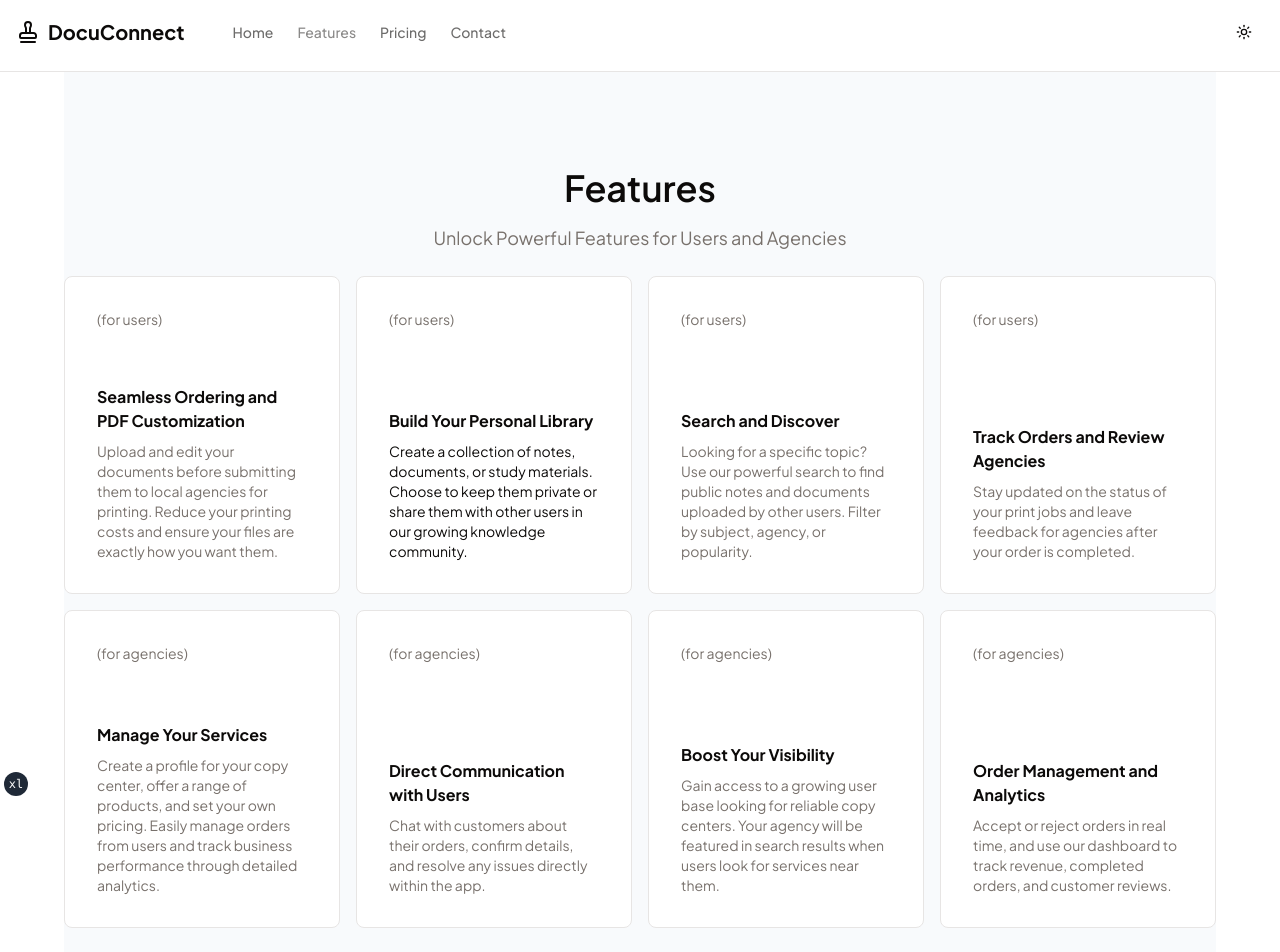
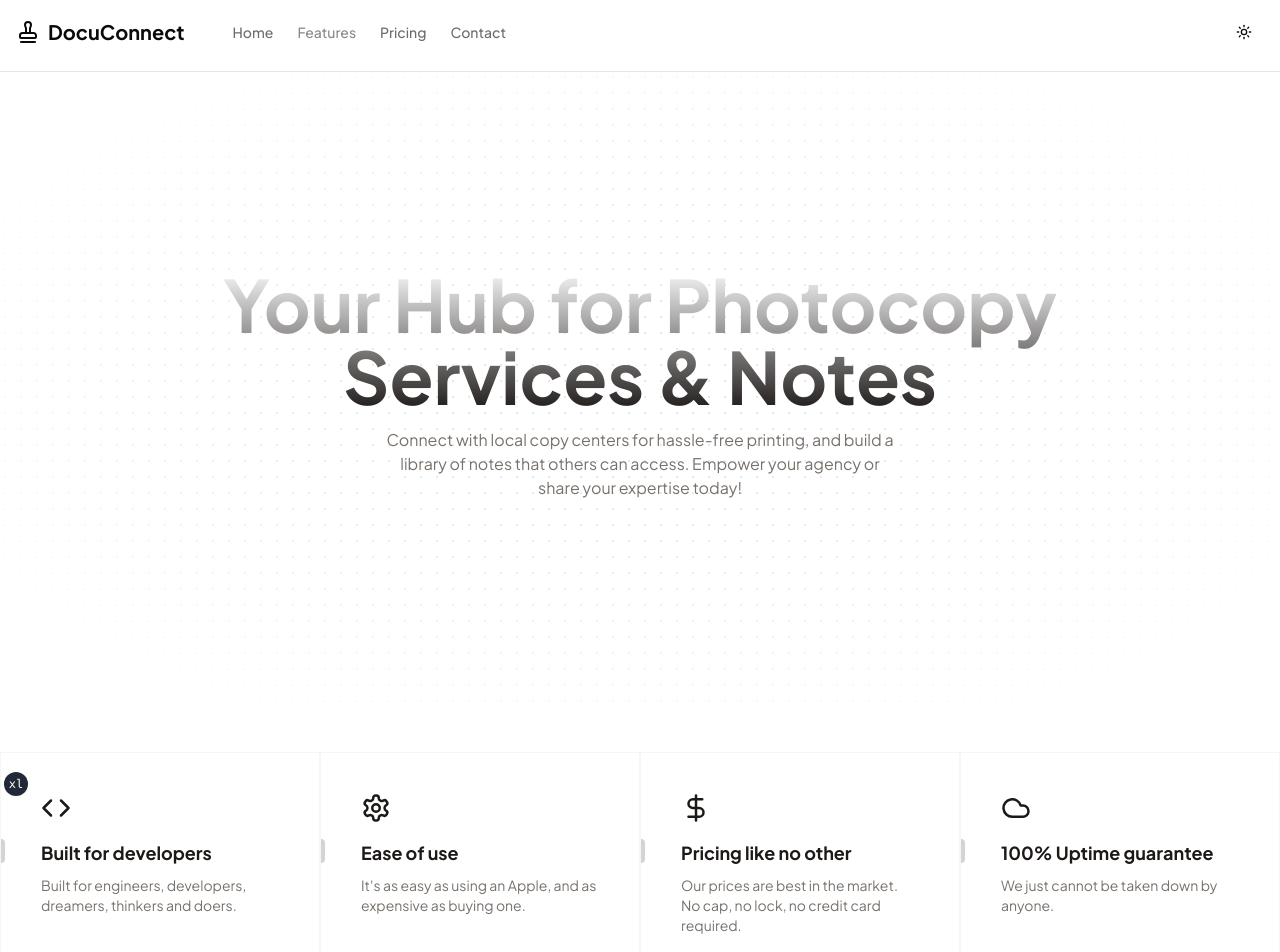
Before and after one commit to deu-graduation-project/docu-connect-frontend, a Next.js app: page / in a window 1280 px wide. Shown: the top 952 px of the page. Built offline with nearby package versions, Linux system fonts and the light colour scheme.

Commit message:
new features, hero section (not finished).

```diff
--- a/package.json
+++ b/package.json
@@ -13,10 +13,13 @@
     "@radix-ui/react-dialog": "^1.1.2",
     "@radix-ui/react-dropdown-menu": "^2.1.2",
     "@radix-ui/react-slot": "^1.1.0",
+    "@tailwindcss/forms": "^0.5.9",
     "class-variance-authority": "^0.7.0",
     "clsx": "^2.1.1",
+    "framer-motion": "^11.11.9",
     "lucide-react": "^0.453.0",
-    "next": "14.2.15",
+    "mini-svg-data-uri": "^1.4.4",
+    "next": "canary",
     "next-themes": "^0.3.0",
     "react": "^18",
     "react-dom": "^18",
--- a/src/app/(marketing)/page.tsx
+++ b/src/app/(marketing)/page.tsx
@@ -1,13 +1,15 @@
 import React from "react";
 import FAQSection from "@/components/faq";
 import FeaturesSection from "@/components/features";
+import HeroSection from "@/components/hero";
 type Props = {};
 
 export default function IndexPage({}: Props) {
   return (
-    <div className="  max-w-7xl mx-auto ">
+    <div className=" relative max-w-7xl mx-auto ">
+      <HeroSection />
       <FeaturesSection />
-      <div className="max-w-4xl mx-auto py-8">
+      <div className="mx-auto py-8">
         <FAQSection />
       </div>
     </div>
--- a/src/components/faq.tsx
+++ b/src/components/faq.tsx
@@ -11,7 +11,7 @@ type Props = {};
 
 export default function FAQSection({}: Props) {
   return (
-    <div>
+    <div className="px-6">
       <h1 className="  text-3xl font-semibold text-center pb-4">
         Frequently Asked Questions
       </h1>
--- a/src/components/features.tsx
+++ b/src/components/features.tsx
@@ -1,144 +1,99 @@
-import React from "react";
+import {
+  Code,
+  DollarSign,
+  Cloud,
+  Users,
+  HelpCircle,
+  Shield,
+  Heart,
+  Settings,
+} from "lucide-react";
+import { cn } from "@/lib/utils";
 
-type Props = {};
+export default function FeaturesSection() {
+  const features = [
+    {
+      title: "Built for developers",
+      description:
+        "Built for engineers, developers, dreamers, thinkers and doers.",
+      icon: <Code size={30} className="text-primary" />,
+    },
+    {
+      title: "Ease of use",
+      description:
+        "It's as easy as using an Apple, and as expensive as buying one.",
+      icon: <Settings size={30} className="text-primary" />,
+    },
+    {
+      title: "Pricing like no other",
+      description:
+        "Our prices are best in the market. No cap, no lock, no credit card required.",
+      icon: <DollarSign size={30} className="text-primary" />,
+    },
+    {
+      title: "100% Uptime guarantee",
+      description: "We just cannot be taken down by anyone.",
+      icon: <Cloud size={30} className="text-primary" />,
+    },
+    {
+      title: "Multi-tenant Architecture",
+      description:
+        "You can simply share passwords instead of buying new seats.",
+      icon: <Users size={30} className="text-primary" />,
+    },
+    {
+      title: "24/7 Customer Support",
+      description:
+        "We are available 100% of the time. At least our AI Agents are.",
+      icon: <HelpCircle size={30} className="text-primary" />,
+    },
+    {
+      title: "Money back guarantee",
+      description:
+        "If you don't like EveryAI, we will convince you to like us.",
+      icon: <Shield size={30} className="text-primary" />,
+    },
+    {
+      title: "And everything else",
+      description: "I just ran out of copy ideas. Accept my sincere apologies.",
+      icon: <Heart size={30} className="text-primary" />,
+    },
+  ];
 
-export default function FeaturesSection({}: Props) {
   return (
-    <div>
-      <section
-        id="features"
-        className="container max-w-6xl  mx-auto space-y-6 bg-slate-50 py-8 dark:bg-transparent md:py-12 lg:py-24"
-      >
-        <div className="mx-auto flex max-w-[58rem] flex-col items-center space-y-4 text-center">
-          <h1 className="  text-4xl font-semibold text-center ">Features</h1>
-
-          <p className="max-w-[85%] leading-normal text-muted-foreground sm:text-lg sm:leading-7">
-            Unlock Powerful Features for Users and Agencies
+    <div className="grid grid-cols-1 md:grid-cols-2 lg:grid-cols-4 relative z-10 py-10 max-w-7xl mx-auto">
+      {features.map((feature, index) => (
+        <div
+          key={feature.title}
+          className={cn(
+            "flex flex-col border  lg:border-r py-10 relative group/feature  border-secondary",
+            (index === 0 || index === 4) &&
+              "lg:border-l dark:border-neutral-800",
+            index < 4 && "lg:border-b border-secondary",
+            (index === 6 || index === 7) && "border-b-0 lg:border-b",
+            (index === 0 || index === 1) && "border-t-0 lg:border-t"
+          )}
+        >
+          {index < 4 && (
+            <div className="opacity-0 group-hover/feature:opacity-100 transition duration-200 absolute inset-0 h-full w-full bg-gradient-to-t from-neutral-100 dark:from-neutral-800 to-transparent pointer-events-none" />
+          )}
+          {index >= 4 && (
+            <div className="opacity-0 group-hover/feature:opacity-100 transition duration-200 absolute inset-0 h-full w-full bg-gradient-to-b from-neutral-100 dark:from-neutral-800 to-transparent pointer-events-none" />
+          )}
+          <div className="mb-4 relative z-10 px-10 text-primary ">
+            {feature.icon}
+          </div>
+          <div className="text-lg font-bold mb-2 relative z-10 px-10">
+            <div className="absolute left-0 inset-y-0 h-6 group-hover/feature:h-8 w-1 rounded-tr-full rounded-br-full bg-neutral-300 dark:bg-neutral-700 group-hover/feature:bg-muted-foreground transition-all duration-200 origin-center" />
+            <span className="group-hover/feature:translate-x-2 transition duration-200 inline-block text-primary">
+              {feature.title}
+            </span>
+          </div>
+          <p className="text-sm  text-muted-foreground  max-w-xs relative z-10 px-10">
+            {feature.description}
           </p>
         </div>
-        <div className="mx-auto grid justify-between   gap-4 sm:grid-cols-2 max-w-[95vw]  md:grid-cols-3 lg:grid-cols-4">
-          <div className="relative overflow-hidden  rounded-lg border bg-background p-2">
-            <div className="flex h-[300px] flex-col justify-between rounded-md p-6">
-              <p className="text-sm text-muted-foreground"> {"(for users)"}</p>
-              <div className="space-y-2">
-                <h3 className="font-bold">
-                  Seamless Ordering and PDF Customization
-                </h3>
-                <p className="text-sm text-muted-foreground">
-                  Upload and edit your documents before submitting them to local
-                  agencies for printing. Reduce your printing costs and ensure
-                  your files are exactly how you want them.
-                </p>
-              </div>
-            </div>
-          </div>
-          <div className="relative overflow-hidden rounded-lg border bg-background p-2">
-            <div className="flex h-[300px] flex-col justify-between rounded-md p-6">
-              <p className="text-sm text-muted-foreground"> {"(for users)"}</p>
-
-              <div className="space-y-2">
-                <h3 className="font-bold">Build Your Personal Library</h3>
-                <p className="text-sm">
-                  Create a collection of notes, documents, or study materials.
-                  Choose to keep them private or share them with other users in
-                  our growing knowledge community.
-                </p>
-              </div>
-            </div>
-          </div>
-          <div className="relative overflow-hidden rounded-lg border bg-background p-2">
-            <div className="flex h-[300px] flex-col justify-between rounded-md p-6">
-              <p className="text-sm text-muted-foreground"> {"(for users)"}</p>
-
-              <div className="space-y-2">
-                <h3 className="font-bold">Search and Discover</h3>
-                <p className="text-sm text-muted-foreground">
-                  Looking for a specific topic? Use our powerful search to find
-                  public notes and documents uploaded by other users. Filter by
-                  subject, agency, or popularity.
-                </p>
-              </div>
-            </div>
-          </div>
-          <div className="relative overflow-hidden rounded-lg border bg-background p-2">
-            <div className="flex h-[300px] flex-col justify-between rounded-md p-6">
-              <p className="text-sm text-muted-foreground"> {"(for users)"}</p>
-
-              <div className="space-y-2">
-                <h3 className="font-bold">Track Orders and Review Agencies</h3>
-                <p className="text-sm text-muted-foreground">
-                  Stay updated on the status of your print jobs and leave
-                  feedback for agencies after your order is completed.
-                </p>
-              </div>
-            </div>
-          </div>
-          <div className="relative overflow-hidden rounded-lg border bg-background p-2">
-            <div className="flex h-[300px] flex-col justify-between rounded-md p-6">
-              <p className="text-sm text-muted-foreground">
-                {" "}
-                {"(for agencies)"}
-              </p>
-
-              <div className="space-y-2">
-                <h3 className="font-bold">Manage Your Services</h3>
-                <p className="text-sm text-muted-foreground">
-                  Create a profile for your copy center, offer a range of
-                  products, and set your own pricing. Easily manage orders from
-                  users and track business performance through detailed
-                  analytics.
-                </p>
-              </div>
-            </div>
-          </div>
-          <div className="relative overflow-hidden rounded-lg border bg-background p-2">
-            <div className="flex h-[300px] flex-col justify-between rounded-md p-6">
-              <p className="text-sm text-muted-foreground">
-                {" "}
-                {"(for agencies)"}
-              </p>
-              <div className="space-y-2">
-                <h3 className="font-bold">Direct Communication with Users</h3>
-                <p className="text-sm text-muted-foreground">
-                  Chat with customers about their orders, confirm details, and
-                  resolve any issues directly within the app.{" "}
-                </p>
-              </div>
-            </div>
-          </div>
-          <div className="relative overflow-hidden rounded-lg border bg-background p-2">
-            <div className="flex h-[300px] flex-col justify-between rounded-md p-6">
-              <p className="text-sm text-muted-foreground">
-                {" "}
-                {"(for agencies)"}
-              </p>
-              <div className="space-y-2">
-                <h3 className="font-bold">Boost Your Visibility</h3>
-                <p className="text-sm text-muted-foreground">
-                  Gain access to a growing user base looking for reliable copy
-                  centers. Your agency will be featured in search results when
-                  users look for services near them.
-                </p>
-              </div>
-            </div>
-          </div>
-          <div className="relative overflow-hidden rounded-lg border bg-background p-2">
-            <div className="flex h-[300px] flex-col justify-between rounded-md p-6">
-              <p className="text-sm text-muted-foreground">
-                {" "}
-                {"(for agencies)"}
-              </p>
-              <div className="space-y-2">
-                <h3 className="font-bold">Order Management and Analytics</h3>
-                <p className="text-sm text-muted-foreground">
-                  Accept or reject orders in real time, and use our dashboard to
-                  track revenue, completed orders, and customer reviews.
-                </p>
-              </div>
-            </div>
-          </div>
-        </div>
-      </section>
+      ))}
     </div>
   );
 }
--- /dev/null
+++ b/src/components/hero.tsx
@@ -0,0 +1,22 @@
+import React from "react";
+import { cn } from "@/lib/utils";
+import { Spotlight } from "./ui/spotlight";
+
+export default function HeroSection() {
+  return (
+    <div className="h-[25rem] lg:h-[40rem] w-full  rounded-md flex md:items-center    dark:bg-dot-white/[0.2] bg-dot-black/[0.2] md:justify-center antialiased  relative overflow-hidden">
+      <div className="absolute pointer-events-none inset-0 flex items-center justify-center bg-background  [mask-image:radial-gradient(ellipse_at_center,transparent_20%,currentColor)]"></div>
+
+      <div className=" p-4 max-w-6xl z-20  mx-auto relative   w-full pt-20 md:pt-0">
+        <h1 className="text-4xl md:text-6xl lg:text-7xl font-bold text-center bg-clip-text text-transparent bg-gradient-to-b from-neutral-50 to-primary bg-opacity-50">
+          Your Hub for Photocopy Services & Notes
+        </h1>
+        <p className="mt-4 font-normal text-base text-muted-foreground max-w-lg text-center mx-auto">
+          Connect with local copy centers for hassle-free printing, and build a
+          library of notes that others can access. Empower your agency or share
+          your expertise today!
+        </p>
+      </div>
+    </div>
+  );
+}
--- /dev/null
+++ b/src/components/ui/spotlight.tsx
@@ -0,0 +1,56 @@
+import React from "react";
+import { cn } from "@/lib/utils";
+
+type SpotlightProps = {
+  className?: string;
+  fill?: string;
+};
+
+export const Spotlight = ({ className, fill }: SpotlightProps) => {
+  return (
+    <svg
+      className={cn(
+        "animate-spotlight pointer-events-none absolute z-[1]  h-[169%] w-[138%] lg:w-[84%] opacity-0",
+        className
+      )}
+      xmlns="http://www.w3.org/2000/svg"
+      viewBox="0 0 3787 2842"
+      fill="none"
+    >
+      <g filter="url(#filter)">
+        <ellipse
+          cx="1924.71"
+          cy="273.501"
+          rx="1924.71"
+          ry="273.501"
+          transform="matrix(-0.822377 -0.568943 -0.568943 0.822377 3631.88 2291.09)"
+          fill={fill || "white"}
+          fillOpacity="0.21"
+        ></ellipse>
+      </g>
+      <defs>
+        <filter
+          id="filter"
+          x="0.860352"
+          y="0.838989"
+          width="3785.16"
+          height="2840.26"
+          filterUnits="userSpaceOnUse"
+          colorInterpolationFilters="sRGB"
+        >
+          <feFlood floodOpacity="0" result="BackgroundImageFix"></feFlood>
+          <feBlend
+            mode="normal"
+            in="SourceGraphic"
+            in2="BackgroundImageFix"
+            result="shape"
+          ></feBlend>
+          <feGaussianBlur
+            stdDeviation="151"
+            result="effect1_foregroundBlur_1065_8"
+          ></feGaussianBlur>
+        </filter>
+      </defs>
+    </svg>
+  );
+};
--- a/tailwind.config.ts
+++ b/tailwind.config.ts
@@ -1,5 +1,12 @@
 import type { Config } from "tailwindcss";
 import tailwindAnimate from "tailwindcss-animate";
+import tailwindForms from "@tailwindcss/forms";
+import svgToDataUri from "mini-svg-data-uri";
+const colors = require("tailwindcss/colors");
+const {
+  default: flattenColorPalette,
+} = require("tailwindcss/lib/util/flattenColorPalette");
+
 const config: Config = {
   darkMode: ["class"],
   content: [
@@ -10,76 +17,113 @@ const config: Config = {
   theme: {
     extend: {
       colors: {
-  			background: 'hsl(var(--background))',
-  			foreground: 'hsl(var(--foreground))',
+        background: "hsl(var(--background))",
+        foreground: "hsl(var(--foreground))",
         card: {
-  				DEFAULT: 'hsl(var(--card))',
-  				foreground: 'hsl(var(--card-foreground))'
+          DEFAULT: "hsl(var(--card))",
+          foreground: "hsl(var(--card-foreground))",
         },
         popover: {
-  				DEFAULT: 'hsl(var(--popover))',
-  				foreground: 'hsl(var(--popover-foreground))'
+          DEFAULT: "hsl(var(--popover))",
+          foreground: "hsl(var(--popover-foreground))",
         },
         primary: {
-  				DEFAULT: 'hsl(var(--primary))',
-  				foreground: 'hsl(var(--primary-foreground))'
+          DEFAULT: "hsl(var(--primary))",
+          foreground: "hsl(var(--primary-foreground))",
         },
         secondary: {
-  				DEFAULT: 'hsl(var(--secondary))',
-  				foreground: 'hsl(var(--secondary-foreground))'
+          DEFAULT: "hsl(var(--secondary))",
+          foreground: "hsl(var(--secondary-foreground))",
         },
         muted: {
-  				DEFAULT: 'hsl(var(--muted))',
-  				foreground: 'hsl(var(--muted-foreground))'
+          DEFAULT: "hsl(var(--muted))",
+          foreground: "hsl(var(--muted-foreground))",
         },
         accent: {
-  				DEFAULT: 'hsl(var(--accent))',
-  				foreground: 'hsl(var(--accent-foreground))'
+          DEFAULT: "hsl(var(--accent))",
+          foreground: "hsl(var(--accent-foreground))",
         },
         destructive: {
-  				DEFAULT: 'hsl(var(--destructive))',
-  				foreground: 'hsl(var(--destructive-foreground))'
+          DEFAULT: "hsl(var(--destructive))",
+          foreground: "hsl(var(--destructive-foreground))",
         },
-  			border: 'hsl(var(--border))',
-  			input: 'hsl(var(--input))',
-  			ring: 'hsl(var(--ring))',
+        border: "hsl(var(--border))",
+        input: "hsl(var(--input))",
+        ring: "hsl(var(--ring))",
         chart: {
-  				'1': 'hsl(var(--chart-1))',
-  				'2': 'hsl(var(--chart-2))',
-  				'3': 'hsl(var(--chart-3))',
-  				'4': 'hsl(var(--chart-4))',
-  				'5': 'hsl(var(--chart-5))'
-  			}
+          "1": "hsl(var(--chart-1))",
+          "2": "hsl(var(--chart-2))",
+          "3": "hsl(var(--chart-3))",
+          "4": "hsl(var(--chart-4))",
+          "5": "hsl(var(--chart-5))",
+        },
       },
       borderRadius: {
-  			lg: 'var(--radius)',
-  			md: 'calc(var(--radius) - 2px)',
-  			sm: 'calc(var(--radius) - 4px)'
+        lg: "var(--radius)",
+        md: "calc(var(--radius) - 2px)",
+        sm: "calc(var(--radius) - 4px)",
       },
       keyframes: {
-  			'accordion-down': {
+        "accordion-down": {
           from: {
-  					height: '0'
+            height: "0",
           },
           to: {
-  					height: 'var(--radix-accordion-content-height)'
-  				}
+            height: "var(--radix-accordion-content-height)",
           },
-  			'accordion-up': {
+        },
+        "accordion-up": {
           from: {
-  					height: 'var(--radix-accordion-content-height)'
+            height: "var(--radix-accordion-content-height)",
           },
           to: {
-  					height: '0'
-  				}
-  			}
+            height: "0",
+          },
+        },
       },
       animation: {
-  			'accordion-down': 'accordion-down 0.2s ease-out',
-  			'accordion-up': 'accordion-up 0.2s ease-out'
-  		}
-  	}
+        "accordion-down": "accordion-down 0.2s ease-out",
+        "accordion-up": "accordion-up 0.2s ease-out",
       },
-  plugins: [tailwindAnimate],
+    },
+  },
+  plugins: [
+    tailwindAnimate,
+    tailwindForms,
+    addVariablesForColors,
+    function ({ matchUtilities, theme }: any) {
+      matchUtilities(
+        {
+          "bg-grid": (value: any) => ({
+            backgroundImage: `url("${svgToDataUri(
+              `<svg xmlns="http://www.w3.org/2000/svg" viewBox="0 0 32 32" width="32" height="32" fill="none" stroke="${value}"><path d="M0 .5H31.5V32"/></svg>`
+            )}")`,
+          }),
+          "bg-grid-small": (value: any) => ({
+            backgroundImage: `url("${svgToDataUri(
+              `<svg xmlns="http://www.w3.org/2000/svg" viewBox="0 0 32 32" width="8" height="8" fill="none" stroke="${value}"><path d="M0 .5H31.5V32"/></svg>`
+            )}")`,
+          }),
+          "bg-dot": (value: any) => ({
+            backgroundImage: `url("${svgToDataUri(
+              `<svg xmlns="http://www.w3.org/2000/svg" viewBox="0 0 32 32" width="16" height="16" fill="none"><circle fill="${value}" id="pattern-circle" cx="10" cy="10" r="1.6257413380501518"></circle></svg>`
+            )}")`,
+          }),
+        },
+        { values: flattenColorPalette(theme("backgroundColor")), type: "color" }
+      );
+    },
+  ],
 };
 export default config;
+
+function addVariablesForColors({ addBase, theme }: any) {
+  let allColors = flattenColorPalette(theme("colors"));
+  let newVars = Object.fromEntries(
+    Object.entries(allColors).map(([key, val]) => [`--${key}`, val])
+  );
+
+  addBase({
+    ":root": newVars,
+  });
+}
```
Also changed, not shown: tsconfig.json (+19 -6 lines), 1 other file (tests, documents, lock files or other folders). Lines whose indentation alone changed are shown as unchanged.
